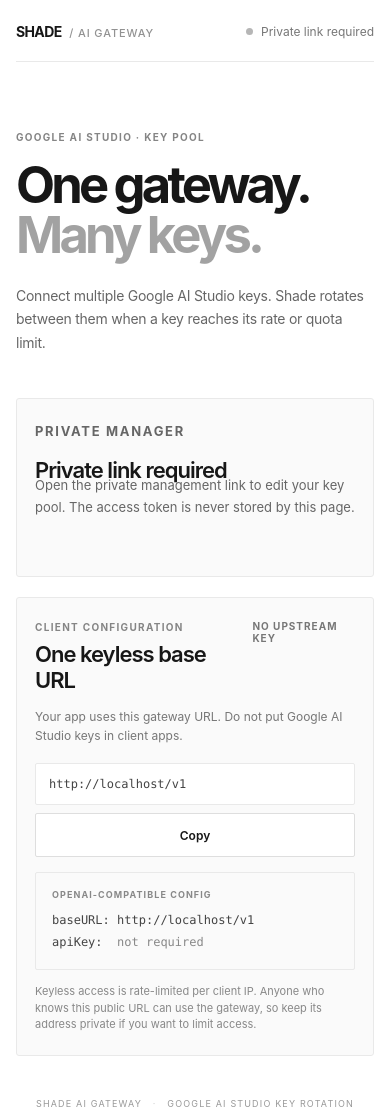
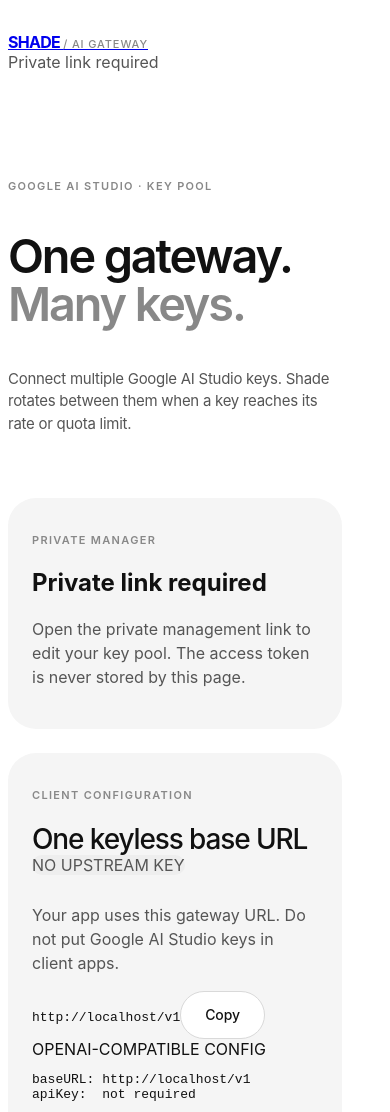
Before and after one commit to shifatmasud/shade-ai-gateway, a website: page dashboard/index.html in a window 390 px wide. Shown: the top 1112 px of the page. Drawn offline with Linux system fonts and the light colour scheme.

Commit message:
Align dashboard with exact portfolio design tokens and responsive system

```diff
--- a/dashboard/styles.css
+++ b/dashboard/styles.css
@@ -1,20 +1,199 @@
-:root { color-scheme: light; font-family: Inter, ui-sans-serif, system-ui, -apple-system, BlinkMacSystemFont, "Segoe UI", sans-serif; color: #171717; background: #fff; font-synthesis: none; text-rendering: optimizeLegibility; --ink: #171717; --muted: #777; --soft: #f6f6f6; --line: #e9e9e9; --blue: #315efb; --green: #16845b; }
-* { box-sizing: border-box; } html { min-width: 320px; background: #fff; } body { margin: 0; min-height: 100vh; background: #fff; color: var(--ink); } button, input { font: inherit; } button { cursor: pointer; }
-.shell { width: min(100% - 48px, 960px); margin: 0 auto; padding: 28px 0 88px; } .topbar { min-height: 42px; display: flex; align-items: center; justify-content: space-between; gap: 20px; border-bottom: 1px solid var(--line); padding-bottom: 18px; } .brand { color: var(--ink); text-decoration: none; font-size: 14px; font-weight: 750; letter-spacing: -.045em; } .brand span { color: #929292; font-size: 11px; font-weight: 550; letter-spacing: .08em; margin-left: 5px; } .status { display: inline-flex; align-items: center; gap: 8px; color: var(--muted); font-size: 12px; } .status i { width: 7px; height: 7px; display: inline-block; border-radius: 50%; background: #b6b6b6; } .status i.good { background: var(--green); }
-.intro { max-width: 680px; padding: 92px 0 64px; } .eyebrow { margin: 0 0 16px; color: #858585; font-size: 10px; line-height: 1.4; font-weight: 650; letter-spacing: .13em; } .intro h1 { margin: 0; max-width: 680px; font-size: clamp(42px, 7vw, 76px); line-height: .99; letter-spacing: -.075em; font-weight: 650; } .intro h1 span { color: #a2a2a2; } .lede { max-width: 510px; margin: 24px 0 0; color: #666; font-size: 16px; line-height: 1.65; letter-spacing: -.018em; }
-.panel { margin: 0 0 20px; padding: 32px; border: 1px solid var(--line); border-radius: 3px; background: #fff; } .section-head { display: flex; align-items: flex-end; justify-content: space-between; gap: 20px; margin-bottom: 22px; } .section-head .eyebrow { margin-bottom: 8px; } h2 { margin: 0; font-size: 22px; line-height: 1.15; letter-spacing: -.045em; font-weight: 620; } .pill, .count { color: #777; font-size: 10px; font-weight: 650; letter-spacing: .1em; text-transform: uppercase; } label { display: block; margin: 0 0 9px; color: #777; font-size: 10px; font-weight: 650; letter-spacing: .09em; }
-.input-row { display: flex; gap: 8px; } input { width: 100%; min-width: 0; height: 46px; padding: 0 14px; border: 1px solid #dedede; border-radius: 2px; outline: none; background: #fff; color: var(--ink); font-size: 13px; transition: border-color .15s, box-shadow .15s; } input::placeholder { color: #aaa; } input:focus { border-color: var(--blue); box-shadow: 0 0 0 3px rgb(49 94 251 / 9%); } .button { flex: 0 0 auto; min-height: 44px; padding: 0 18px; border: 1px solid var(--ink); border-radius: 2px; font-size: 12px; font-weight: 600; transition: background .15s, color .15s, border-color .15s; } .button.primary { background: var(--ink); color: #fff; } .button.primary:hover { background: #3b3b3b; } .button.secondary { background: #fff; color: var(--ink); border-color: #dedede; } .button.secondary:hover { border-color: var(--ink); } .divider { height: 1px; margin: 30px 0; background: var(--line); }
-.hint, .empty { margin: -8px 0 18px; color: #777; font-size: 12px; line-height: 1.6; } .keys { display: grid; gap: 8px; } .key-row { display: flex; align-items: center; justify-content: space-between; gap: 16px; padding: 15px 0; border-bottom: 1px solid var(--line); } .key-name { color: var(--ink); font-size: 13px; font-weight: 600; } .key-meta { margin-top: 5px; color: #888; font-size: 11px; } .key-actions { display: flex; align-items: center; gap: 12px; } .key-status { color: var(--green); font-size: 11px; } .key-status.cooldown { color: #b45d25; } .remove { padding: 7px 0 7px 8px; border: 0; background: transparent; color: #888; font-size: 11px; } .remove:hover { color: #c33; } .add-key { margin-top: 24px; } .message { min-height: 18px; margin: 14px 0 0; color: #777; font-size: 12px; } .message.error { color: #c33; } .message.success { color: var(--green); } .locked { background: #fafafa; } .locked p { color: #666; font-size: 13px; line-height: 1.65; } code, pre { font-family: "SFMono-Regular", Consolas, "Liberation Mono", monospace; } pre, .code, .code-block { overflow: auto; padding: 18px; border: 1px solid var(--line); border-radius: 2px; background: #fafafa; color: #333; font-size: 12px; line-height: 1.7; } a { color: inherit; } [hidden] { display: none !important; }
-@media (max-width: 600px) { .shell { width: min(100% - 32px, 960px); padding-top: 20px; } .intro { padding: 68px 0 44px; } .intro h1 { font-size: clamp(42px, 13vw, 60px); } .lede { font-size: 14px; } .panel { padding: 22px 18px; } .section-head { align-items: flex-start; } .input-row { flex-direction: column; } .input-row .button { width: 100%; } .key-row { align-items: flex-start; } }
 
-.client-panel { background: #fafafa; }
-.copy-row { display: flex; align-items: center; gap: 8px; }
-.copy-row code { flex: 1; min-width: 0; overflow: hidden; text-overflow: ellipsis; white-space: nowrap; padding: 13px; border: 1px solid var(--line); border-radius: 2px; background: #fff; color: #444; font-size: 12px; }
-.code-sample { margin-top: 15px; padding: 16px; border: 1px solid var(--line); border-radius: 2px; background: #fafafa; }
-.sample-label { color: #888; font-size: 9px; letter-spacing: .12em; font-weight: 650; }
-.code-sample pre { margin: 10px 0 0; padding: 0; border: 0; background: transparent; white-space: pre-wrap; color: #444; font-size: 12px; line-height: 1.8; }
-.muted { color: #888; }
-.small-note { margin: 13px 0 0; color: #888; font-size: 11px; line-height: 1.5; }
-footer { padding: 22px 0 0; color: #999; text-align: center; font-size: 9px; letter-spacing: .13em; }
-footer span { padding: 0 7px; color: #ccc; }
-@media (max-width: 600px) { .copy-row { align-items: stretch; flex-direction: column; } }
+
+/* Portfolio system alignment — source: Shifat Masud Framer project */
+:root {
+  color-scheme: light;
+  font-family: Inter, ui-sans-serif, system-ui, -apple-system, BlinkMacSystemFont, "Segoe UI", sans-serif;
+  color: #111111;
+  background: #ffffff;
+  font-synthesis: none;
+  text-rendering: optimizeLegibility;
+  --surface-1: #ffffff;
+  --surface-2: #f5f5f5;
+  --surface-3: #eeeeee;
+  --content-1: #111111;
+  --content-2: #555555;
+  --content-3: #888888;
+  --accent-surface: #0f0f0f;
+  --success-surface: #e6f4ea;
+  --warning-surface: #fff8e1;
+  --error-surface: #fbe aeb;
+  --focus-surface: #e3f2fd;
+  --active-surface: #f3e5f5;
+  --ink: var(--content-1);
+  --muted: var(--content-2);
+  --soft: var(--surface-2);
+  --line: #e9e9e9;
+  --blue: #315efb;
+  --green: #16845b;
+  --house-ease: cubic-bezier(.19, 1, .22, 1);
+}
+html, body { background: var(--surface-1); color: var(--content-1); }
+.shell {
+  width: min(100% - 80px, 1200px);
+  padding: 32px 0 96px;
+}
+.topbar {
+  min-height: 48px;
+  padding-bottom: 20px;
+  border-bottom-color: var(--line);
+}
+.brand {
+  font-size: 16px;
+  font-weight: 650;
+  letter-spacing: -.045em;
+}
+.brand span {
+  color: var(--content-3);
+  font-size: 11px;
+  font-weight: 550;
+  letter-spacing: .08em;
+}
+.status { color: var(--content-2); }
+.intro {
+  max-width: 880px;
+  padding: 112px 0 80px;
+}
+.eyebrow {
+  margin-bottom: 20px;
+  color: var(--content-3);
+  font-size: 11px;
+  line-height: 1.4;
+  font-weight: 600;
+  letter-spacing: .12em;
+}
+.intro h1 {
+  max-width: 900px;
+  font-size: clamp(52px, 7.34vw, 88px);
+  line-height: 1.04;
+  letter-spacing: -.045em;
+  font-weight: 600;
+}
+.intro h1 span { color: var(--content-3); }
+.lede {
+  max-width: 560px;
+  margin-top: 28px;
+  color: var(--content-2);
+  font-size: 16px;
+  line-height: 1.5;
+  letter-spacing: -.018em;
+}
+.panel {
+  margin-bottom: 24px;
+  padding: 40px;
+  border: 0;
+  border-radius: 40px;
+  background: var(--surface-2);
+}
+.section-head { margin-bottom: 28px; }
+.section-head h2 {
+  margin: 0;
+  color: var(--content-1);
+  font-size: 32px;
+  line-height: 1.1;
+  font-weight: 550;
+  letter-spacing: -.04em;
+}
+.hint, .empty, .key-meta {
+  color: var(--content-2);
+  line-height: 1.5;
+}
+label {
+  color: var(--content-3);
+  font-size: 11px;
+  font-weight: 600;
+  letter-spacing: .1em;
+}
+input, textarea, select {
+  min-height: 52px;
+  border: 1px solid var(--line);
+  border-radius: 16px;
+  background: var(--surface-1);
+  color: var(--content-1);
+  padding: 0 16px;
+  transition: border-color .25s var(--house-ease), box-shadow .25s var(--house-ease), background .25s var(--house-ease);
+}
+input::placeholder, textarea::placeholder { color: #a0a0a0; }
+input:focus, textarea:focus, select:focus {
+  outline: none;
+  border-color: var(--blue);
+  box-shadow: 0 0 0 3px var(--focus-surface);
+}
+.input-row { gap: 12px; }
+button, .button {
+  min-height: 48px;
+  border-radius: 999px;
+  padding: 12px 24px;
+  font: inherit;
+  font-size: 14px;
+  font-weight: 550;
+  letter-spacing: -.01em;
+  transition: color .25s var(--house-ease), background .25s var(--house-ease), border-color .25s var(--house-ease), transform .25s var(--house-ease), box-shadow .25s var(--house-ease);
+}
+.button.primary, button.button.primary {
+  border: 1px solid var(--accent-surface);
+  background: var(--accent-surface);
+  color: #ffffff;
+}
+.button.primary:hover, button.button.primary:hover {
+  background: #333333;
+  border-color: #333333;
+  transform: translateY(-1px);
+}
+.button.secondary, button.button.secondary {
+  border: 1px solid #d9d9d9;
+  background: var(--surface-1);
+  color: var(--content-1);
+}
+.button.secondary:hover, button.button.secondary:hover {
+  border-color: var(--content-1);
+  background: var(--surface-3);
+}
+button:focus-visible, .button:focus-visible {
+  outline: 2px solid var(--blue);
+  outline-offset: 3px;
+}
+.remove {
+  min-height: 36px;
+  padding: 8px 14px;
+  border: 1px solid #e5caca;
+  border-radius: 999px;
+  background: var(--surface-1);
+  color: #9c3434;
+}
+.remove:hover { background: var(--error-surface); }
+.pill, .count, .key-status {
+  border-radius: 999px;
+  background: var(--surface-3);
+  color: var(--content-2);
+}
+.key-status.cooldown { background: var(--warning-surface); color: #795300; }
+.message.success { color: var(--green); }
+.message.error { color: #b42318; }
+.divider { background: var(--line); }
+@media (max-width: 1199.98px) {
+  .shell { width: min(100% - 80px, 100%); }
+  .intro { padding: 96px 0 72px; }
+  .panel { padding: 36px; }
+}
+@media (max-width: 809.98px) {
+  .shell { width: min(100% - 40px, 100%); padding-top: 24px; padding-bottom: 64px; }
+  .topbar { padding-bottom: 16px; }
+  .intro { padding: 72px 0 48px; }
+  .intro h1 { font-size: clamp(44px, 12vw, 64px); line-height: 1.02; }
+  .lede { margin-top: 20px; font-size: 15px; }
+  .panel { padding: 24px; border-radius: 28px; }
+  .section-head { align-items: flex-start; }
+  .section-head h2 { font-size: 28px; }
+  .input-row { flex-direction: column; align-items: stretch; }
+  .input-row input, .input-row button { width: 100%; }
+  button, .button { min-height: 48px; }
+}
+@media (prefers-reduced-motion: reduce) {
+  *, *::before, *::after {
+    scroll-behavior: auto !important;
+    transition-duration: .01ms !important;
+    animation-duration: .01ms !important;
+    animation-iteration-count: 1 !important;
+  }
+}
```
